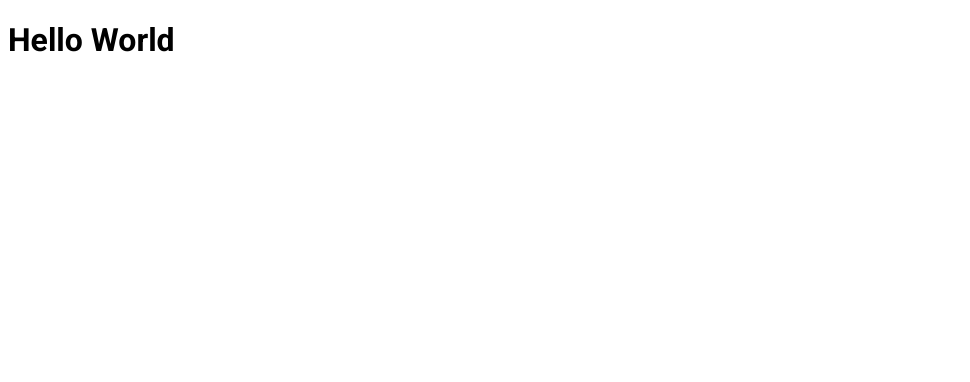
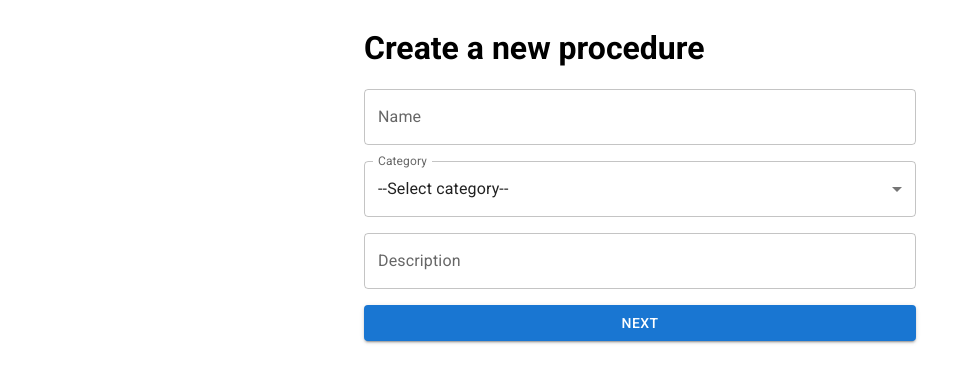
Before and after one commit to osoc22/project-digital-wallet, a React (Create React App) app: page / in a window 1280 px wide. Shown: the top 382 px of the page, without its empty margins (0-970 px from the left). Built offline with nearby package versions, Linux system fonts and the light colour scheme.

Commit message:
Add procedure form

```diff
--- a/package.json
+++ b/package.json
@@ -11,6 +11,7 @@
     "@testing-library/user-event": "^13.5.0",
     "react": "^18.2.0",
     "react-dom": "^18.2.0",
+    "react-hook-form": "^7.33.1",
     "react-scripts": "5.0.1",
     "typescript": "^4.7.4",
     "web-vitals": "^2.1.4"
--- a/src/App.tsx
+++ b/src/App.tsx
@@ -1,7 +1,12 @@
+import ProcedureForm from "./components/ProcedureForm";
+import { Container, Stack } from "@mui/material";
+
 export default function App() {
   return (
-    <div>
-      <h1>Hello World</h1>
-    </div>
+    <Container maxWidth="sm">
+      <Stack direction="column" justifyContent="center">
+        <ProcedureForm />
+      </Stack>
+    </Container>
   );
 }
--- /dev/null
+++ b/src/components/ProcedureForm.tsx
@@ -0,0 +1,72 @@
+import { Button, Stack, TextField } from "@mui/material";
+import { useForm, SubmitHandler } from "react-hook-form";
+
+const categories = ["Economy", "Housing", "Employment", "Justice"];
+
+type FormValues = {
+  name: string;
+  category: string;
+  description: string;
+};
+
+export default function ProcedureForm() {
+  const {
+    register,
+    handleSubmit,
+    formState: { errors },
+  } = useForm<FormValues>();
+  const onSubmit: SubmitHandler<FormValues> = (data) => console.log(data);
+
+  return (
+    <div>
+      <h1>Create a new procedure</h1>
+      <form onSubmit={handleSubmit(onSubmit)}>
+        <Stack spacing={2}>
+          <TextField
+            label="Name"
+            {...register("name", {
+              required: { value: true, message: "Name is required" },
+            })}
+            error={Boolean(errors.name)}
+            helperText={errors.name && errors.name.message}
+          />
+          <TextField
+            label="Category"
+            select
+            SelectProps={{
+              native: true,
+            }}
+            {...register("category", {
+              required: { value: true, message: "Category is required" },
+            })}
+            error={Boolean(errors.category)}
+            helperText={errors.category && errors.category.message}
+          >
+            {/* TODO: fix validation */}
+            <option value={undefined}>--Select category--</option>
+            {categories.map((c, i) => (
+              <option value={c} key={i}>
+                {c}
+              </option>
+            ))}
+          </TextField>
+          <TextField
+            label="Description"
+            {...register("description", {
+              required: { value: true, message: "Description is required" },
+              minLength: {
+                value: 10,
+                message: "Description must be at least 10 characters",
+              },
+            })}
+            error={Boolean(errors.description)}
+            helperText={errors.description && errors.description.message}
+          />
+          <Button type="submit" variant="contained">
+            Next
+          </Button>
+        </Stack>
+      </form>
+    </div>
+  );
+}
```
Also changed, not shown: 1 other file (tests, documents, lock files or other folders).
